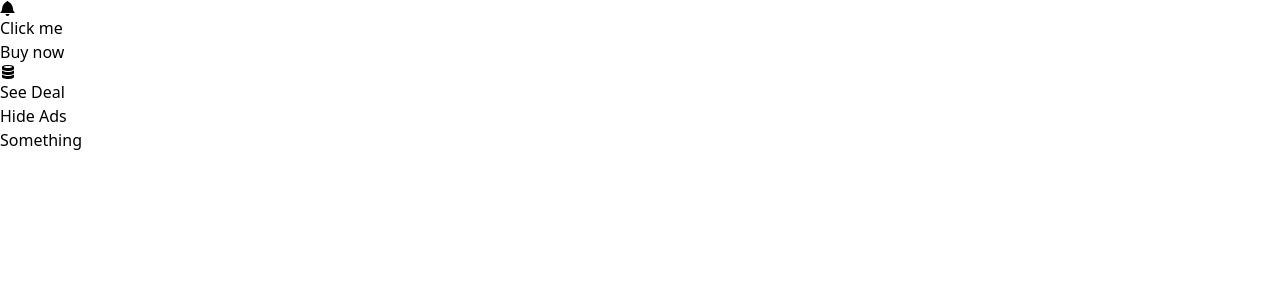
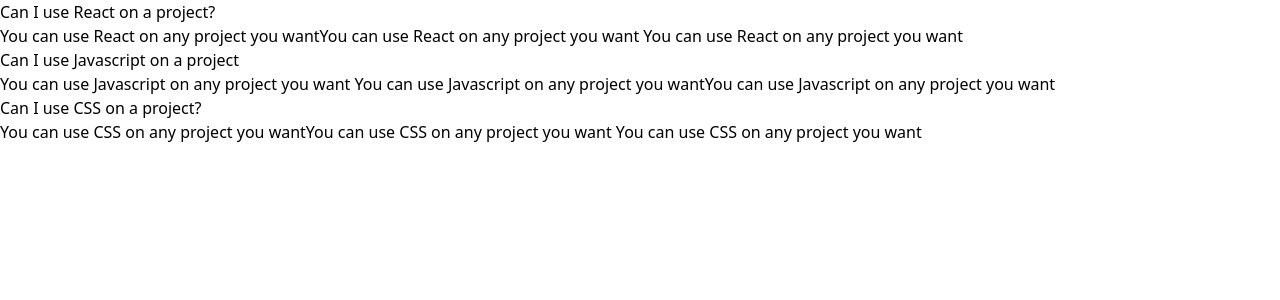
Before and after one commit to ManahilSiddiqui/components, a React (Create React App) app: page / in a window 1280 px wide. Shown: the top 300 px of the page. Built offline with nearby package versions, Linux system fonts and the light colour scheme.

Commit message:
Added a function to expand items.

```diff
--- a/src/App.js
+++ b/src/App.js
@@ -1,32 +1,32 @@
-import { GoBell, GoDatabase } from 'react-icons/go';
-import Button from './components/Button';
+import Accordion from './components/Accordion';
 
 export default function App() {
+    const items= [
+        {
+            id:'12kj5',
+            label: "Can I use React on a project?",
+            content: ' You can use React on any project you wantYou can use React on any project you want You can use React on any project you want'
+        },
+        {
+            id: 'lk2j35lkj',
+            label: 'Can I use Javascript on a project',
+            content: 'You can use Javascript on any project you want You can use Javascript on any project you wantYou can use Javascript on any project you want '
+        },
+        {
+            id: 'l1kj2i0g',
+            label: 'Can I use CSS on a project?',
+            content:'You can use CSS on any project you wantYou can use CSS on any project you want You can use CSS on any project you want '
+        }
+    ];
 
     return (
 
         <div>
 
-            <div>
-                <Button success rounded outline> <GoBell /> Click me</Button>
-            </div>
 
-            <div>
-                <Button danger outline> Buy now</Button>
-            </div>
-
-            <div>
-                <Button warning > <GoDatabase /> See Deal </Button>
-            </div>
-
-            <div>
-                <Button secondary outline> Hide Ads</Button>
-            </div>
-
-            <div>
-                <Button primary rounded> Something</Button>
-            </div>
+            <Accordion items={items} />
 
         </div>
+
     )
 }
--- /dev/null
+++ b/src/components/Accordion.js
@@ -0,0 +1,27 @@
+import { useState } from "react";
+
+
+export default function Accordion({ items }) {
+    const [expandedIndex, setExpandedIndex] = useState(0);
+
+    const renderedItems = items.map((item, index) => {
+        const isExpanded = index === expandedIndex;
+
+        return (
+            <div key={item.id}>
+                <div>{item.label}</div>
+                <div>{item.content}</div>
+            </div>
+
+        )
+
+    });
+
+    return (
+
+        <div>
+            {renderedItems}
+
+        </div>
+    )
+}
```
